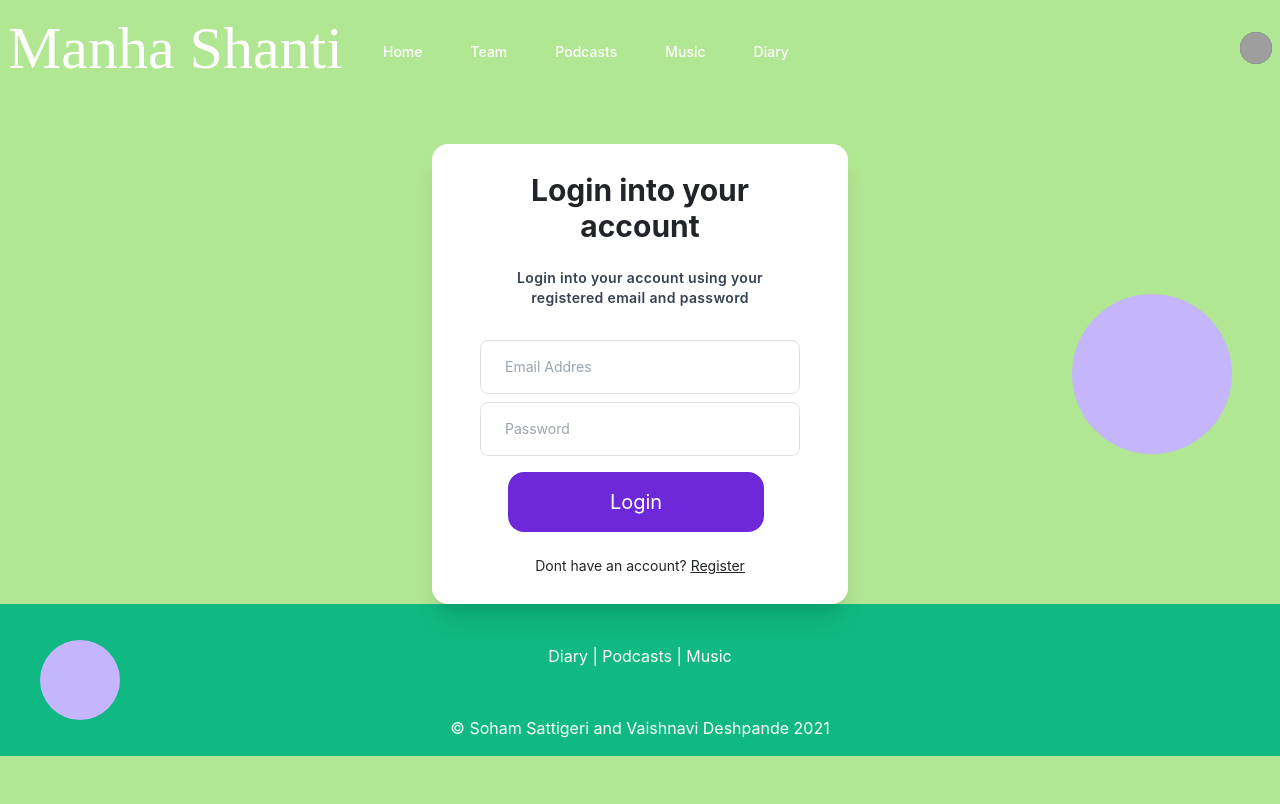
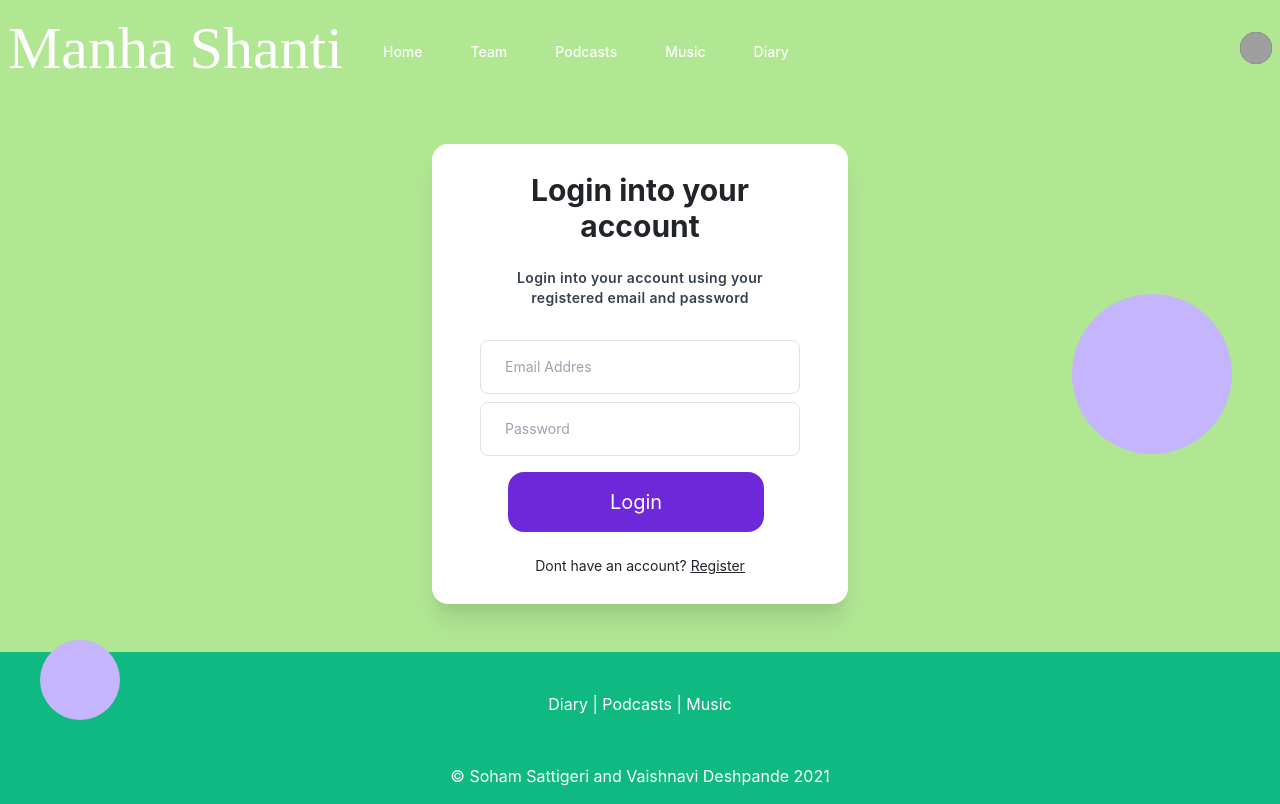
Before and after one commit to Soham041201/Manha-Shanti, a React (Create React App) app: page / in a window 1280 px wide. Built offline with nearby package versions, Linux system fonts and the light colour scheme; grey boxes are pictures that could not be loaded.

Commit message:
bug fixed

```diff
--- a/src/Pages/Login.js
+++ b/src/Pages/Login.js
@@ -20,7 +20,7 @@ export default function SignUp() {
 
     }
   return (
-    <div className="login mt-5">
+    <div className="login mt-5 mb-5">
 <div class="flex justify-center items-center">
 	<div class="py-7 px-12 bg-white rounded-2xl shadow-xl z-20">
 		<div>
--- a/src/Pages/Profile.js
+++ b/src/Pages/Profile.js
@@ -34,12 +34,24 @@ useEffect(async () => {
 
 
     return (
-        <div className="h-full w-full">
-            {image?<div className="profile-data">
-            <h1>{`Full Name: ${name} ${surname}`}</h1>
-            <h1>Mobile Number {mobile}</h1>
-            <h1>Profile Page</h1>
-            <img src={`${image}`} alt="" />
+
+        <div className=" p-10 h-full w-full bg-back-pattern bg-no-repeat">
+
+
+            {image?
+            <div className="profile-data flex">
+
+
+           <div className="w-1/4 h-1/4 block-inline "> <img src={`${image}`} className="rounded-full " alt="" /></div>
+           <div className= "data-text block-inline bg-white ml-40 text-3xl">
+
+           <h1>{`Full Name: ${name} ${surname}`}</h1>
+            <h1>Mobile Number: {mobile}</h1>
+            </div>
+            <div className=" bg-no-repeat bg-center  w-40 pd-40 ml-40 ">
+             {/* <img className="p-40 h-20" id="img" src ="./images/profilep.jpg"alt=""/>  */}
+            </div>
+
             </div>:<Loading/>}
             </div>
         )
--- a/src/Pages/SignUp.js
+++ b/src/Pages/SignUp.js
@@ -38,8 +38,8 @@ export default function SignUp() {
 
 
   return (
-    <div className="login mt-5">
-<div class="flex justify-center items-center">
+    <div className="login mt-5 mb-5">
+<div class="flex justify-center w-3/4 items-center">
 	<div class="py-7 px-12 bg-white rounded-2xl shadow-xl z-20">
 		<div>
 			<h1 class="text-3xl font-bold text-center mb-4 cursor-pointer">Create a new account</h1>
--- a/tailwind.config.js
+++ b/tailwind.config.js
@@ -5,11 +5,20 @@ module.exports = {
     extend: {
       backgroundImage: {
        'hero-pattern': "url('https://image.freepik.com/free-vector/organic-flat-people-meditating-illustration_23-2148906556.jpg')",
-      }
+       'back-pattern': "url('https://image.freepik.com/free-vector/village-nature-watercolor-painting-art_452261-278.jpg')"
     },
+    backgroundSize: {
+      'auto': 'auto',
+      'cover': 'cover',
+      'contain': 'contain',
+     '50%': '50%',
+     '16': '4rem',
+    }
   },
+
   variants: {
     extend: {},
   },
   plugins: [],
 }
+}
```
Also changed, not shown: public/images/profilep.png (added), 1 other file (tests, documents, lock files or other folders).
